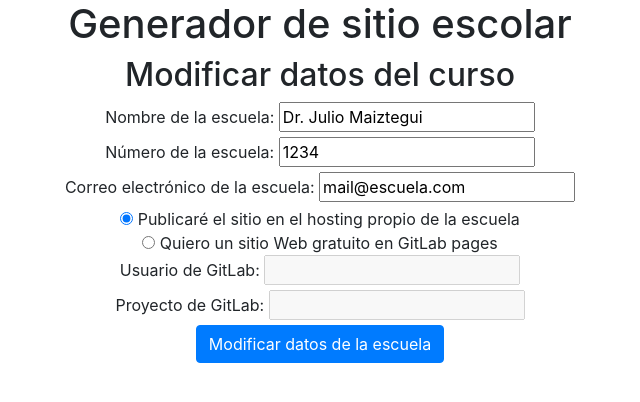
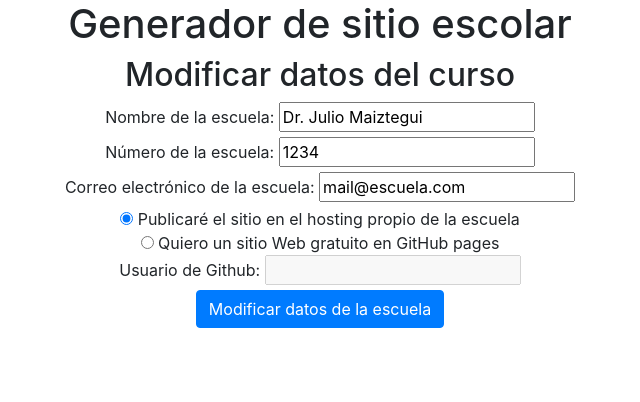
Before and after one commit to juansemarquez/sitioescuela, a Flask app: page /general in a window 1280 px wide. Shown: the top 402 px of the page, without its empty margins (320-960 px from the left). Run offline with Flask 2, Linux system fonts and the light colour scheme; data comes from the database, SQL or seed files in the repository; some libraries are stand-ins or nearby versions.

Commit message:
Cambia la publicación automática a GitHub Pages

```diff
--- a/app.py
+++ b/app.py
@@ -60,14 +60,13 @@ def general():
         numero = request.form["numero"]
         mail = request.form["mail"]
         tipo_hosting = request.form["tipo_hosting"]
-        if tipo_hosting == "gitlab":
-            usuario= request.form["usuario_gitlab"]
-            proyecto= request.form["proyecto_gitlab"]
+        if tipo_hosting == "github":
+            usuario= request.form["usuario_github"]
 
         #HACER EL UPDATE
         rc = RepositorioCurso()
-        if tipo_hosting == "gitlab":
-            if rc.actualizar_general(nombre, numero, mail, usuario, proyecto):
+        if tipo_hosting == "github":
+            if rc.actualizar_general(nombre, numero, mail, usuario):
                 mensaje = "Datos de la escuela y el proyecto modificados"
             else:
                 mensaje = "Error al modificar los datos de la escuela"
--- a/repositorio_curso.py
+++ b/repositorio_curso.py
@@ -70,52 +70,52 @@ class RepositorioCurso:
 
     def get_general(self):
         general_sql = "SELECT nombre_escuela, numero_escuela, mail_contacto, \
-                usuario_gitlab, proyecto_gitlab FROM general;"
+                usuario_github FROM general;"
         self.cursor.execute(general_sql)
         row = self.cursor.fetchone()
         return row
 
-    def actualizar_general(self, nom, num = None, mail = None, u=None, p=None):
-        if not num and not mail and not u and not p:
+    def actualizar_general(self, nom, num = None, mail = None, u=None):
+        if not num and not mail and not u:
             general_sql = "UPDATE general SET nombre_escuela = ?, \
                 numero_escuela = NULL, mail_contacto = NULL, \
-                usuario_gitlab = NULL, proyecto_gitlab = NULL WHERE id=1"
+                usuario_github = NULL WHERE id=1"
             datos = [ nom ]
-        elif not num and not u and not p:
+        elif not num and not u:
             general_sql = "UPDATE general SET nombre_escuela = ?, \
                 numero_escuela = NULL, mail_contacto = ?, \
-                usuario_gitlab = NULL, proyecto_gitlab = NULL WHERE id=1"
+                usuario_github = NULL WHERE id=1"
             datos = [ nom, mail ]
-        elif not mail and not u and not p:
+        elif not mail and not u:
             general_sql = "UPDATE general SET nombre_escuela = ?, \
                 numero_escuela = ?, mail_contacto = NULL, \
-                usuario_gitlab = NULL, proyecto_gitlab = NULL WHERE id=1"
+                usuario_github = NULL WHERE id=1"
             datos = [ nom, num ]
-        elif not u and not p:
+        elif not u:
             general_sql = "UPDATE general SET nombre_escuela = ?, \
                 numero_escuela = ?, mail_contacto = ?, \
-                usuario_gitlab = NULL, proyecto_gitlab = NULL WHERE id=1"
+                usuario_github = NULL WHERE id=1"
             datos = [ nom, num, mail ]
         elif not num and not mail:
             general_sql = "UPDATE general SET nombre_escuela = ?, \
                 numero_escuela = NULL, mail_contacto = NULL, \
-                usuario_gitlab = ?, proyecto_gitlab = ? WHERE id=1"
-            datos = [ nom, u, p ]
+                usuario_github = ? WHERE id=1"
+            datos = [ nom, u ]
         elif not num:
             general_sql = "UPDATE general SET nombre_escuela = ?, \
                 numero_escuela = NULL, mail_contacto = ?, \
-                usuario_gitlab = ?, proyecto_gitlab = ? WHERE id=1"
-            datos = [ nom, mail, u, p ]
+                usuario_github = ? WHERE id=1"
+            datos = [ nom, mail, u ]
         elif not mail:
             general_sql = "UPDATE general SET nombre_escuela = ?, \
                 numero_escuela = ?, mail_contacto = NULL, \
-                usuario_gitlab = ?, proyecto_gitlab = ? WHERE id=1"
-            datos = [ nom, num, u, p ]
+                usuario_github = ? WHERE id=1"
+            datos = [ nom, num, u ]
         else:
             general_sql = "UPDATE general SET nombre_escuela = ?, \
                 numero_escuela = ?, mail_contacto = ?, \
-                usuario_gitlab = ?, proyecto_gitlab = ? WHERE id=1"
-            datos = [ nom, num, mail, u, p ]
+                usuario_github = ? WHERE id=1"
+            datos = [ nom, num, mail, u ]
 
         if self.cursor.execute(general_sql, datos):
             self.bd.commit()
--- a/templates/general.html
+++ b/templates/general.html
@@ -19,36 +19,28 @@
             <input type="email" name="mail" id="mail" value="{{general[2]}}" required><br>
             {{ form.csrf_token }}
 
-            <input type="radio" name="tipo_hosting" value="propio" onchange="gitlab(this.value)"
+            <input type="radio" name="tipo_hosting" value="propio" onchange="github(this.value)"
             {% if not general[3] %}checked{%endif%}>
             Publicaré el sitio en el hosting propio de la escuela <br>
-            <input type="radio" name="tipo_hosting" value="gitlab" onchange="gitlab(this.value);"
+            <input type="radio" name="tipo_hosting" value="github" onchange="github(this.value);"
             {% if general[3] %}checked{%endif%}>
-            Quiero un sitio Web gratuito en GitLab pages <br>
-            <label for="usuario_gitlab">Usuario de GitLab: </label>
-            <input name="usuario_gitlab" id="usuario_gitlab"
+            Quiero un sitio Web gratuito en GitHub pages <br>
+            <label for="usuario_github">Usuario de Github: </label>
+            <input name="usuario_github" id="usuario_github"
             {% if general[3] %}value="{{general[3]}}" required
-            {% else %} value="" disabled
-            {%endif%}> <br>
-
-            <label for="proyecto_gitlab">Proyecto de GitLab: </label>
-            <input name="proyecto_gitlab" id="proyecto_gitlab"
-            {% if general[3] %}value="{{general[4]}}" required
             {% else %} value="" disabled
             {%endif%}> <br>
 
             <input type="submit" value="Modificar datos de la escuela" class="btn btn-primary">
         </form>
         <script charset="utf-8">
-            function gitlab(estado) {
+            function github(estado) {
                 if (estado == "propio") {
-                    document.getElementById("usuario_gitlab").disabled = true;
-                    document.getElementById("proyecto_gitlab").disabled = true;
+                    document.getElementById("usuario_github").disabled = true;
                 }
                 else {
-                    document.getElementById("usuario_gitlab").disabled = false;
-                    document.getElementById("proyecto_gitlab").disabled = false;
-                    document.getElementById("usuario_gitlab").focus();
+                    document.getElementById("usuario_github").disabled = false;
+                    document.getElementById("usuario_github").focus();
                 }
             }
         </script>
```
Also changed, not shown: bd.sqlite, 1 other file.
